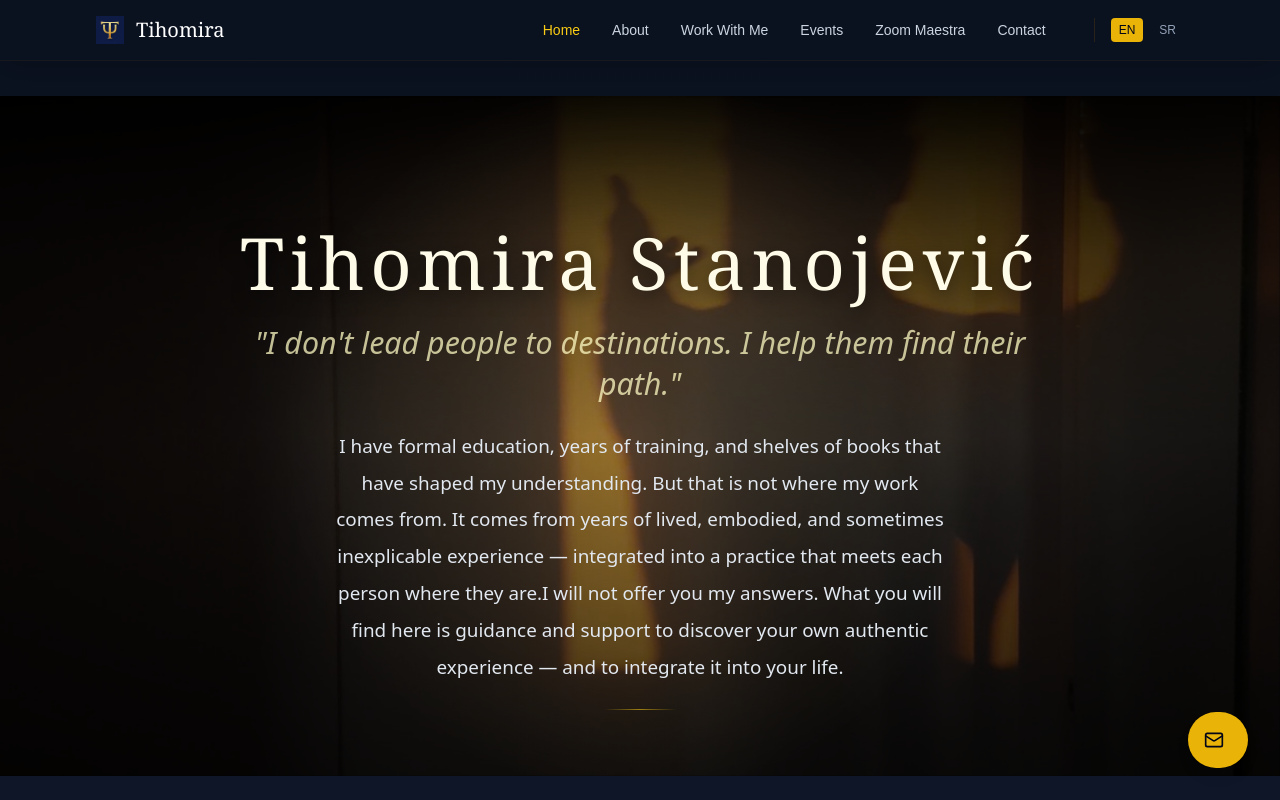
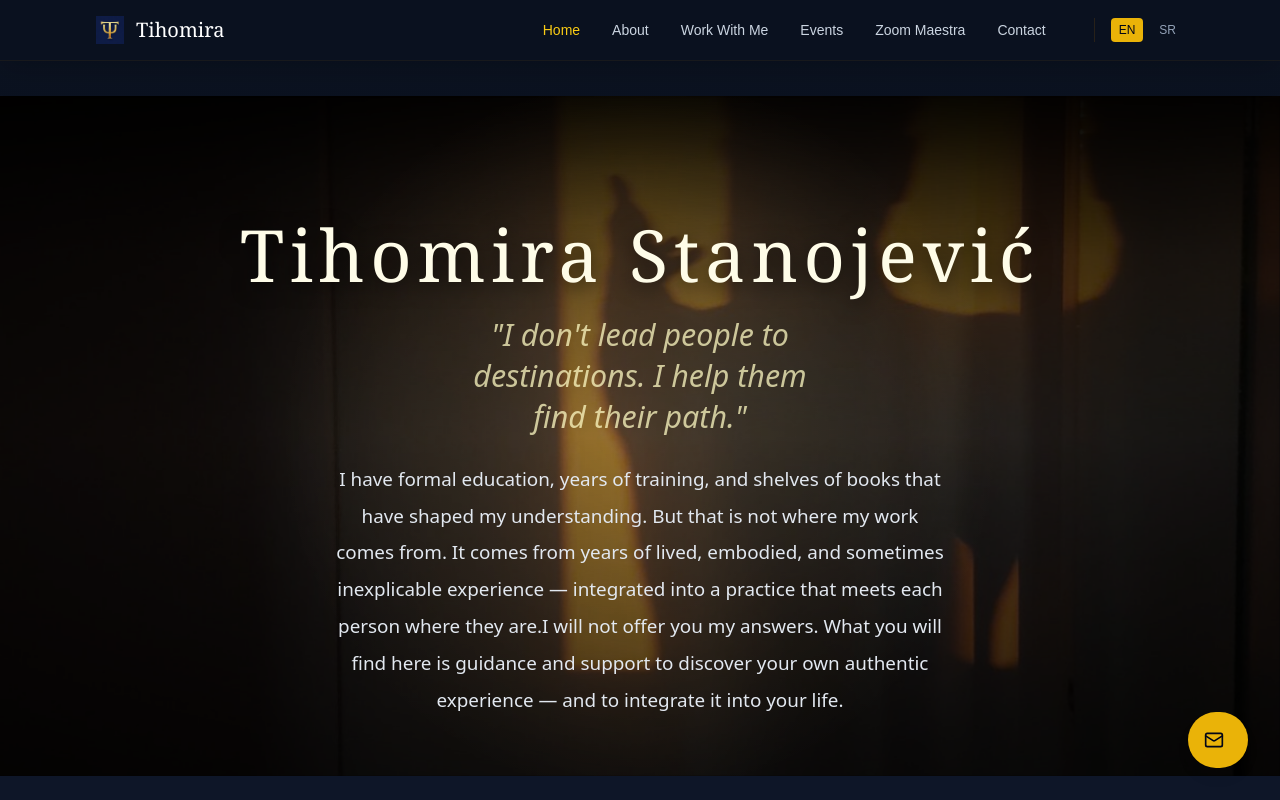
Before and after one commit to tihomirapsiholog/tihomira, a React (Create React App) app: page /en in a window 1280 px wide. Shown: the top 800 px of the page. Built offline with nearby package versions, Linux system fonts and the light colour scheme; the HTML template or start-up script is replaced by a standard one.

Commit message:
Update HomePage.jsx

```diff
--- a/src/pages/HomePage.jsx
+++ b/src/pages/HomePage.jsx
@@ -155,19 +155,17 @@ export default function HomePage({ setCurrentPage, t }) {
 
           <div className="relative z-10 mx-auto max-w-4xl px-6 py-8 text-center sm:px-6 lg:px-8">
         <div className="flex flex-col items-center space-y-6">
-       <h1 className="animate-[gentleRise_700ms_ease-out_both] mx-auto max-w-full text-center font-serif text-[3.8rem] font-light leading-[0.98] tracking-[0.015em] text-yellow-50 [text-shadow:0_4px_20px_rgba(0,0,0,0.7)] sm:text-6xl lg:text-7xl lg:tracking-[0.08em]">
-       Tihomira Stanojević
+       <h1 className="animate-[gentleRise_700ms_ease-out_both] px-2 font-serif text-[3.2rem] font-light leading-[0.98] tracking-[0.01em] text-yellow-50 [text-shadow:0_4px_20px_rgba(0,0,0,0.7)] sm:text-6xl lg:text-7xl lg:tracking-[0.08em]">
+        Tihomira Stanojević
       </h1>
 
-        <p className="mx-auto max-w-[90vw] text-[1.45rem] font-light italic leading-[1.35] text-yellow-100/75 animate-[softFade_1200ms_ease-out_180ms_both] sm:text-[1.9rem]">
+        <p className="mx-auto max-w-[85vw] text-[1.35rem] font-light italic leading-[1.35] text-yellow-100/75 animate-[softFade_1200ms_ease-out_180ms_both] sm:max-w-[22ch] sm:text-[1.9rem]">
   {t.home.tagline}
 </p>
 
         <div className="mx-auto mt-8 max-w-[58ch] px-2 text-[1rem] font-light leading-[1.8] text-slate-200 sm:text-[1.18rem] sm:leading-[1.95]">
   <p>{t.home.intro}</p>
 </div>
-
-        <div className="mt-2 h-px w-16 bg-gradient-to-r from-transparent via-yellow-400/60 to-transparent animate-[dividerBreath_4s_ease-in-out_infinite]"></div>
         </div>
       </div>
         </section>
```
